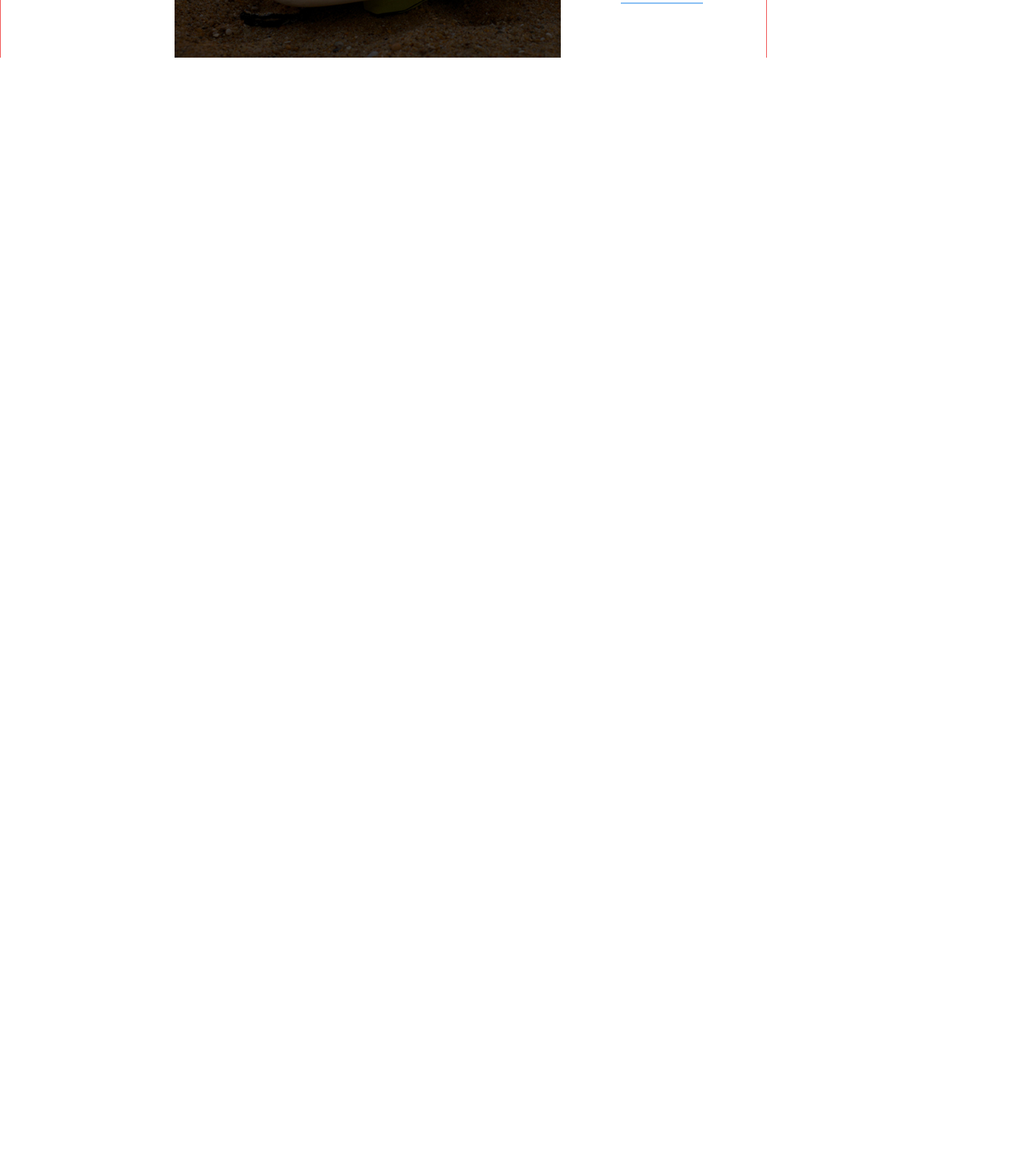
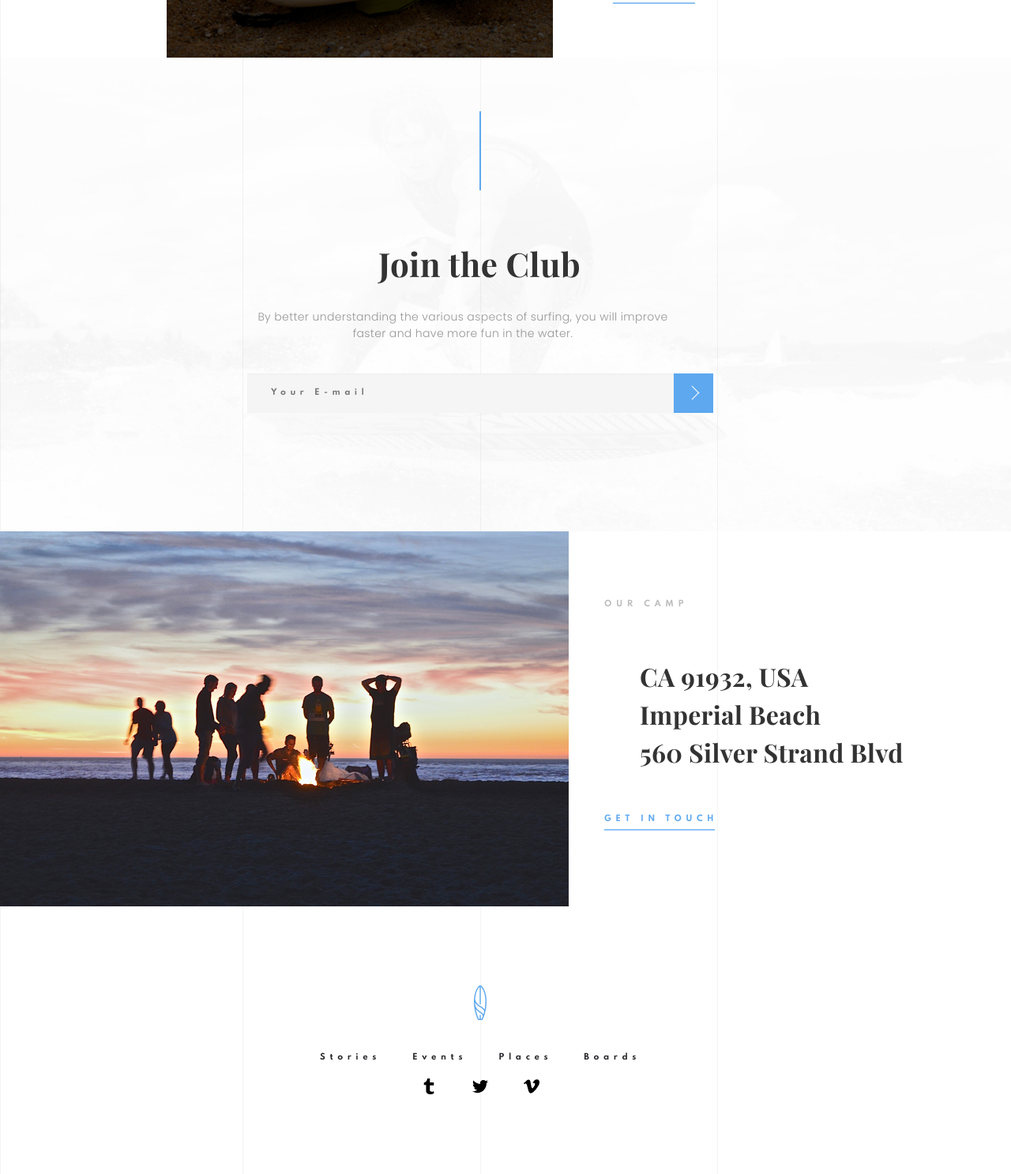
Before and after one commit to VKhvesyk/Surf, a website: page src/index.html in a window 1280 px wide. Shown: the part 3739-5226 px from the top of the page at 79% size. Before the commit the page ends 3812 px from the top, so only its background shows below. Drawn offline with nearby package versions, Linux system fonts and the light colour scheme; files that its build step writes are made by us from their sources; files whose address does not match are found by name.

Commit message:
Added sections club, camp and footer

```diff
--- a/src/index.html
+++ b/src/index.html
@@ -230,20 +230,91 @@
                         <div class="training-descr">
                             <div class="training-descr__text">
                                 By better understanding the various aspects of By better understanding the various aspects of surfing, By better understanding the various aspects of surfing, you will improve faster and have more fun in the water.
-                                </div>
-                                <a href="#" class="training-descr__link">Read More</a>
-                                <div class="divider divider_horizontal divider_training"></div>
                             </div>
+                            <a href="#" class="training-descr__link">Read More</a>
+                            <div class="divider divider_horizontal divider_training"></div>
+                        </div>
                         </div>
                     </div>
                 </div>
-
 
             </div>
         </section>
 
 
 
+        <section class="club">
+            <div class="container">
+                <div class="club-wrapper">
+                    <div class="divider divider_vertical"></div>
+
+                    <div class="club__title">Join the Club</div>
+                    <div class="club__subtitle">
+                        By better understanding the various aspects of surfing, you will improve faster
+                        and have more fun in the water.
+                    </div>
+
+                    <form class="club-form" name="club-form">
+                        <input class="club-form__email" name="email" type="email" placeholder="Your E-mail">
+                        <button class="club-form__submit" name="submit" type="submit"></button>
+                    </form>
+                </div>
+            </div>
+        </section>
+
+
+        <section class="camp">
+            <div class="container">
+                <div class="camp-wrapper">
+                    <div class="camp-wrapper__photo">
+                        <img src="img/ourcamp/img_1.jpg" alt="our camp">
+                    </div>
+
+                    <div>
+                        <div class="camp-wrapper__title">Our Camp</div>
+                        <div class="camp-wrapper__subtitle">
+                            CA 91932, USA
+                            Imperial Beach <br>
+                            560 Silver Strand Blvd
+                        </div>
+
+                        <div class="camp-descr">
+                            <a href="#" class="camp-descr__link">Get in Touch</a>
+                            <div class="divider divider_horizontal divider_camp"></div>
+                        </div>
+                    </div>
+                </div>
+            </div>
+        </section>
+
+        <footer class="footer">
+            <div class="container">
+                <div class="footer-wrapper">
+                    <div class="footer-header">
+                        <div class="footer-header__logo">
+                            <a href="#">
+                                <img src="icons/logo.png" alt="Logo">
+                            </a>
+                        </div>
+                        <menu class="main-header__menu footer-header__menu">
+                            <ul>
+                                <li><a href="#">Stories</a></li>
+                                <li><a href="#">Events</a></li>
+                                <li><a href="#">Places</a></li>
+                                <li><a href="#">Boards</a></li>
+                            </ul>
+                        </menu>
+                        <div class="footer-social">
+                            <a href="#"><img src="icons/social/svg/tumblr.svg" alt="tumblr"></a>
+                            <a href="#"><img src="icons/social/svg/twitter.svg" alt="twitter"></a>
+                            <a href="#"><img src="icons/social/svg/vimeo.svg" alt="vimeo"></a>
+                        </div>
+                    </div>
+
+
+                </div>
+            </div>
+        </footer>
 
     </div>
 
--- /dev/null
+++ b/src/sass/blocks/_camp.scss
@@ -0,0 +1,50 @@
+.camp {
+    &-wrapper {
+        display: flex;
+        position: relative;
+        z-index: 10;
+        &__photo {
+            width: 720px;
+            margin-right: 45px;
+            img {
+                width: 100%;
+            }
+        }
+        &__title {
+            margin-top: 85px;
+            font-family: Spartan;
+            font-size: 10px;
+            font-weight: 700;
+            letter-spacing: 5.58px;
+            text-align: left;
+            color: rgba(11, 12, 17, 0.27);
+            text-transform: uppercase;
+        }
+        &__subtitle {
+            margin-top: 60px;
+            margin-left: 45px;
+            width: 340px;
+            font-family: 'Playfair Display';
+            font-size: 32px;
+            font-weight: 700;
+            letter-spacing: 0.32px;
+            text-align: left;
+            color: #333333;
+        }
+    }
+    &-descr {
+        margin-top: 45px;
+        &__link {
+            font-family: Spartan;
+            font-size: 10px;
+            font-weight: 700;
+            letter-spacing: 5.4px;
+            text-align: left;
+            color: #5da8ef;
+            text-transform: uppercase;
+            &:hover {
+                text-decoration: none;
+            }
+        }
+    }
+}
--- /dev/null
+++ b/src/sass/blocks/_club.scss
@@ -0,0 +1,83 @@
+.club {
+    padding-top: 10px;
+    padding-bottom: 150px;
+    background: url(/img/background/club_bg.jpg) left 99% top 34% / 110% 180% no-repeat;
+    &-wrapper {
+        width: 610px;
+        margin: 0 auto;
+        display: flex;
+        flex-direction: column;
+        align-items: center;
+        position: relative;
+        z-index: 5;
+    }
+    &__title {
+        margin-right: 118px;
+        font-family: 'Playfair Display';
+        font-size: 42px;
+        font-weight: 700;
+        letter-spacing: 0.42px;
+        text-align: center;
+        color: #333333;
+    }
+    &__subtitle {
+        margin-top: 25px;
+        margin-right: 160px;
+        width: 560px;
+        font-family: Poppins;
+        font-size: 14px;
+        font-weight: 300;
+        letter-spacing: 0.35px;
+        text-align: center;
+        color: rgba(97, 97, 97, 0.65);
+    }
+    &-form {
+        margin-top: 40px;
+        margin-right: 166px;
+        display: flex;
+        &__email {
+            width: 540px;
+            height: 50px;
+            padding: 20px 30px;
+            box-shadow: inset 0px 1px 2px 0 rgba(0, 0, 0, 0.03);
+            background-color: #f5f5f5;
+            border: none;
+            font-family: Spartan;
+            font-size: 10px;
+            font-weight: 700;
+            letter-spacing: 5.4px;
+            text-align: left;
+            color: rgba(51, 51, 51, 0.9);
+        }
+        &__submit {
+            width: 50px;
+            height: 50px;
+            position: absolute;
+            right: 68px;
+            background-color: #5da8ef;
+            border: none;
+            &::before {
+                content: '';
+                width: 13px;
+                height: 1px;
+                background-color: #fff;
+                z-index: 10;
+                position: absolute;
+                transform: rotate(45deg);
+                left: 21px;
+                bottom: 29px;
+            }
+            &::after {
+                content: '';
+                width: 13px;
+                height: 1px;
+                background-color: #fff;
+                z-index: 10;
+                position: absolute;
+                transform: rotate(-45deg);
+                left: 21px;
+                bottom: 21px;
+            }
+          }
+        }
+    }
--- a/src/sass/blocks/_divider.scss
+++ b/src/sass/blocks/_divider.scss
@@ -26,4 +26,8 @@
     &_training {
         margin-top: 10px;
     }
+    &_camp {
+        width: 140px;
+        margin-top: 4px;
+    }
 }
--- /dev/null
+++ b/src/sass/blocks/_footer.scss
@@ -0,0 +1,34 @@
+.footer {
+    margin-top: 100px;
+    position: relative;
+    z-index: 10;
+    &-wrapper {
+        display: flex;
+        flex-direction: column;
+        align-items: center;
+    }
+    &-header {
+        margin-right: 116px;
+        display: flex;
+        flex-direction: column;
+        align-items: center;
+        &__logo {
+            display: flex;
+            justify-content: center;
+        }
+        &__menu {
+            margin-top: 40px;
+        }
+    }
+    &-social {
+        width: 150px;
+        margin-bottom: 100px;
+        display: flex;
+        justify-content: space-between;
+        a {
+            img {
+                height: 20px;
+            }
+        }
+    }
+}
--- a/src/sass/blocks/_lines.scss
+++ b/src/sass/blocks/_lines.scss
@@ -10,11 +10,13 @@
         width: 1px;
         position: relative;
         z-index: -1;
-        // height: 100%;
-        // background-color: #58585811;
-        background-color: rgb(241, 92, 92);
+        background-color: #58585811;
+        // background-color: rgb(241, 92, 92);
         &:nth-child(2) {
             margin-left: -55px;
             margin-right: -62px;
-    }
+        }
+        &:nth-child(4) {
+            right: 62px;
+        }
 }
--- a/src/sass/blocks/_training.scss
+++ b/src/sass/blocks/_training.scss
@@ -69,12 +69,14 @@
             text-align: left;
             color: #333333;
             text-transform: uppercase;
+            &:hover {
+                text-decoration: none;
+            }
         }
     }
     &-point {
         margin-top: 121px;
-        // padding-left: 287px;
-        padding-left: 150px;
+        padding-left: 140px;
         display: flex;
         position: relative;
         &__photo {
--- a/src/sass/style.scss
+++ b/src/sass/style.scss
@@ -30,3 +30,6 @@
 @import 'blocks/divider';
 @import 'blocks/shop';
 @import 'blocks/training';
+@import 'blocks/club';
+@import 'blocks/camp';
+@import 'blocks/footer';
```
Also changed, not shown: dist/css/style.min.css, dist/index.html.
